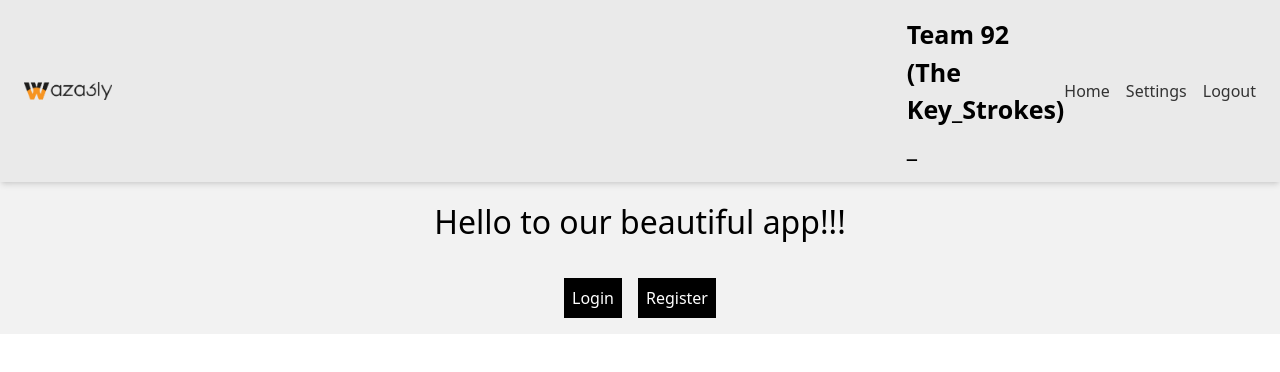
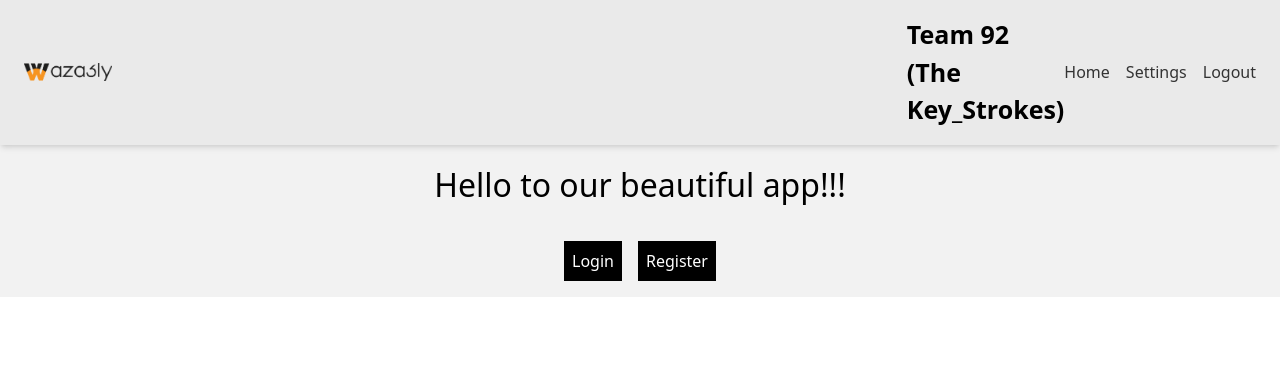
Before and after one commit to Hamada-Gado/Waz3ly-Web-Site, a React (Vite) app: page / in a window 1280 px wide. Shown: the top 372 px of the page. Built offline with nearby package versions, Linux system fonts and the light colour scheme.

Commit message:
minor fix

```diff
--- a/src/components/Layout/Header.jsx
+++ b/src/components/Layout/Header.jsx
@@ -19,7 +19,7 @@ const Header = ({ currentPage }) => {
       </div>
 
       <div className="flex text-2xl font-bold center">
-        Team 92 (The Key_Strokes) _
+        Team 92 (The Key_Strokes)
       </div>
 
       <div className="flex">
```
